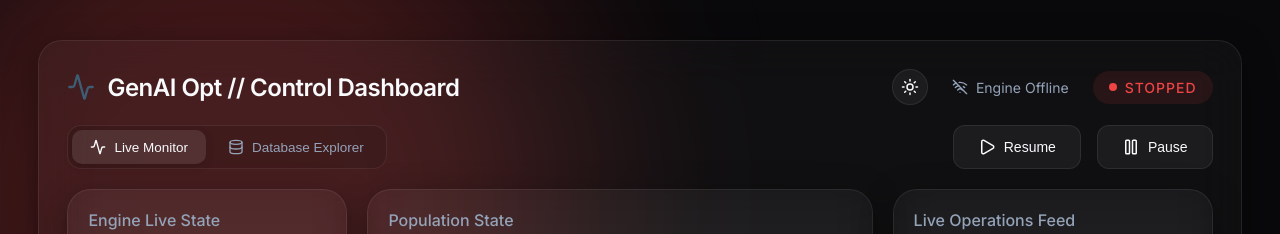
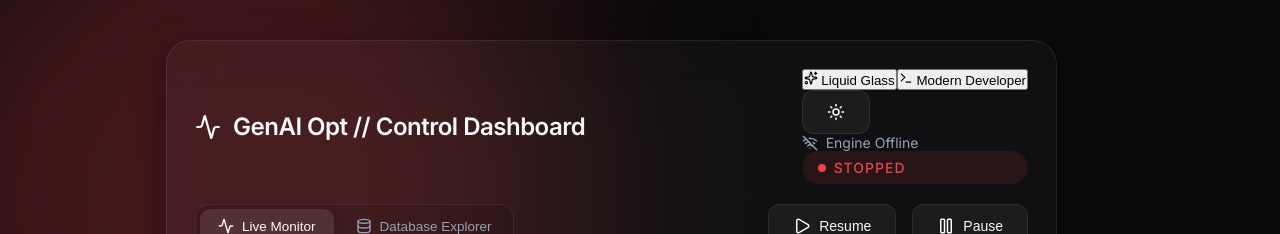
Before and after one commit to Wojciech151218/genai-opt, a React (Vite) app in the folder dashboard/: page / in a window 1280 px wide. Shown: the top 234 px of the page. Built offline with nearby package versions, Linux system fonts and the light colour scheme; no server answers.

Commit message:
feat(ui): add Liquid Glass and Modern Developer style switcher with persistence

```diff
--- a/dashboard/src/App.jsx
+++ b/dashboard/src/App.jsx
@@ -1,12 +1,40 @@
 import { useEffect, useState, useRef } from 'react';
-import { Play, Pause, Activity, Wifi, WifiOff, Sun, Moon, Database } from 'lucide-react';
+import {
+  Play,
+  Pause,
+  Activity,
+  Wifi,
+  WifiOff,
+  Sun,
+  Moon,
+  Database,
+  Sparkles,
+  Terminal,
+} from 'lucide-react';
 import DatabaseExplorer from './DatabaseExplorer';
 import './index.css';
+
+function getInitialPreference(key, fallback, allowed) {
+  try {
+    const saved = window.localStorage.getItem(key);
+    if (saved && allowed.includes(saved)) {
+      return saved;
+    }
+  } catch {
+    // Ignore storage errors in restricted environments
+  }
+  return fallback;
+}
 
 function App() {
   const [activeView, setActiveView] = useState('live');
   const [status, setStatus] = useState('stopped');
-  const [theme, setTheme] = useState('dark');
+  const [theme, setTheme] = useState(() =>
+    getInitialPreference('genai-opt-theme', 'dark', ['dark', 'light'])
+  );
+  const [uiStyle, setUiStyle] = useState(() =>
+    getInitialPreference('genai-opt-style', 'glass', ['glass', 'modern'])
+  );
   const [isConnected, setIsConnected] = useState(false);
   const [toastMessage, setToastMessage] = useState(null);
   const [metrics, setMetrics] = useState({
@@ -89,7 +117,21 @@ function App() {
 
   useEffect(() => {
     document.documentElement.setAttribute('data-theme', theme);
+    try {
+      window.localStorage.setItem('genai-opt-theme', theme);
+    } catch {
+      // Ignore storage errors
+    }
   }, [theme]);
+
+  useEffect(() => {
+    document.documentElement.setAttribute('data-style', uiStyle);
+    try {
+      window.localStorage.setItem('genai-opt-style', uiStyle);
+    } catch {
+      // Ignore storage errors
+    }
+  }, [uiStyle]);
 
   const showToast = (msg) => {
     setToastMessage(msg);
@@ -107,7 +149,7 @@ function App() {
   };
 
   return (
-    <div className={`state-${status}`} style={{ width: '100%', display: 'flex', justifyContent: 'center' }}>
+    <div className={`app-shell state-${status}`}>
       {/* Background Liquid Orbs */}
       <div className="orb orb-1"></div>
       <div className="orb orb-2"></div>
@@ -122,15 +164,34 @@ function App() {
       <div className="dashboard-container glass-panel">
         <header className="header">
           <div className="title" style={{ display: 'flex', alignItems: 'center', gap: '12px' }}>
-             <Activity size={28} color="var(--primary-glow)" /> GenAI Opt // Control Dashboard
+             <Activity size={26} className="brand-icon" /> GenAI Opt // Control Dashboard
           </div>
 
-          <div style={{ display: 'flex', alignItems: 'center', gap: '24px' }}>
+          <div className="header-actions">
+            <div className="style-switcher" role="group" aria-label="Interface style">
+              <button
+                type="button"
+                className={`style-switch-btn ${uiStyle === 'glass' ? 'active' : ''}`}
+                onClick={() => setUiStyle('glass')}
+                title="Liquid Glass interface"
+              >
+                <Sparkles size={14} /> Liquid Glass
+              </button>
+              <button
+                type="button"
+                className={`style-switch-btn ${uiStyle === 'modern' ? 'active' : ''}`}
+                onClick={() => setUiStyle('modern')}
+                title="Modern Developer workspace interface"
+              >
+                <Terminal size={14} /> Modern Developer
+              </button>
+            </div>
+
             <button
-              className="btn"
-              style={{ padding: '8px', borderRadius: '50%' }}
+              type="button"
+              className="btn theme-toggle-btn"
               onClick={() => setTheme(theme === 'dark' ? 'light' : 'dark')}
-              title="Toggle Theme"
+              title="Toggle Dark / Light Theme"
             >
               {theme === 'dark' ? <Sun size={18} /> : <Moon size={18} />}
             </button>
```
